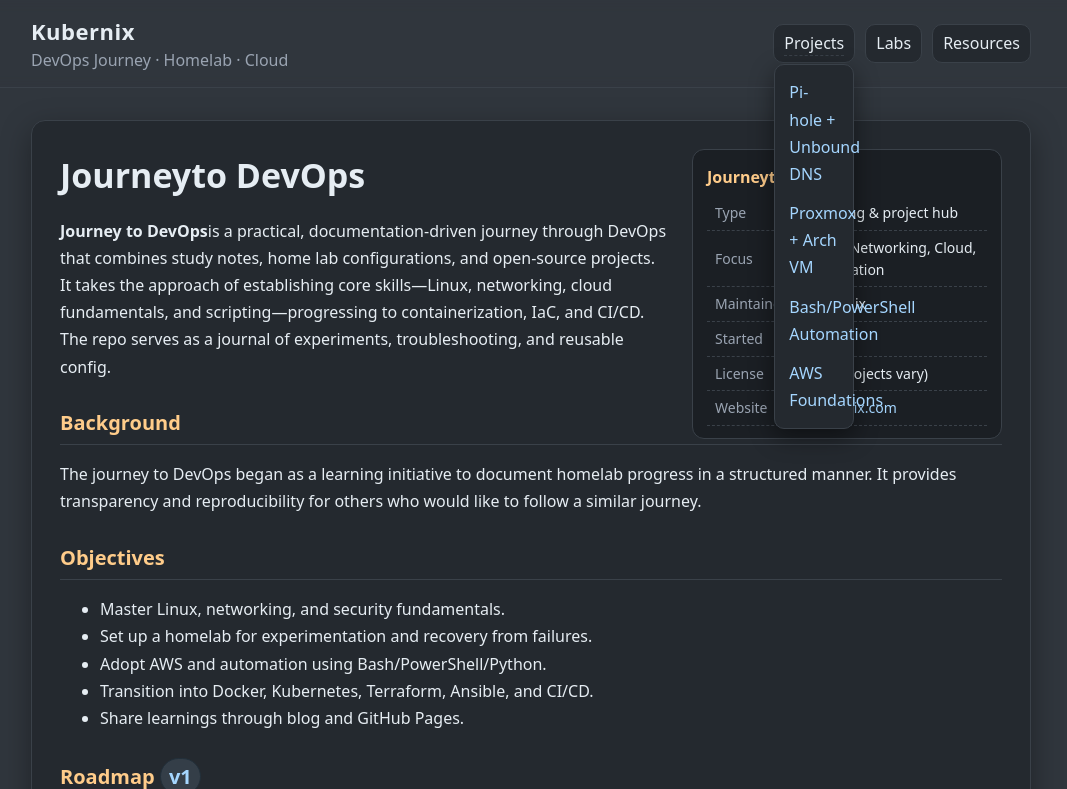
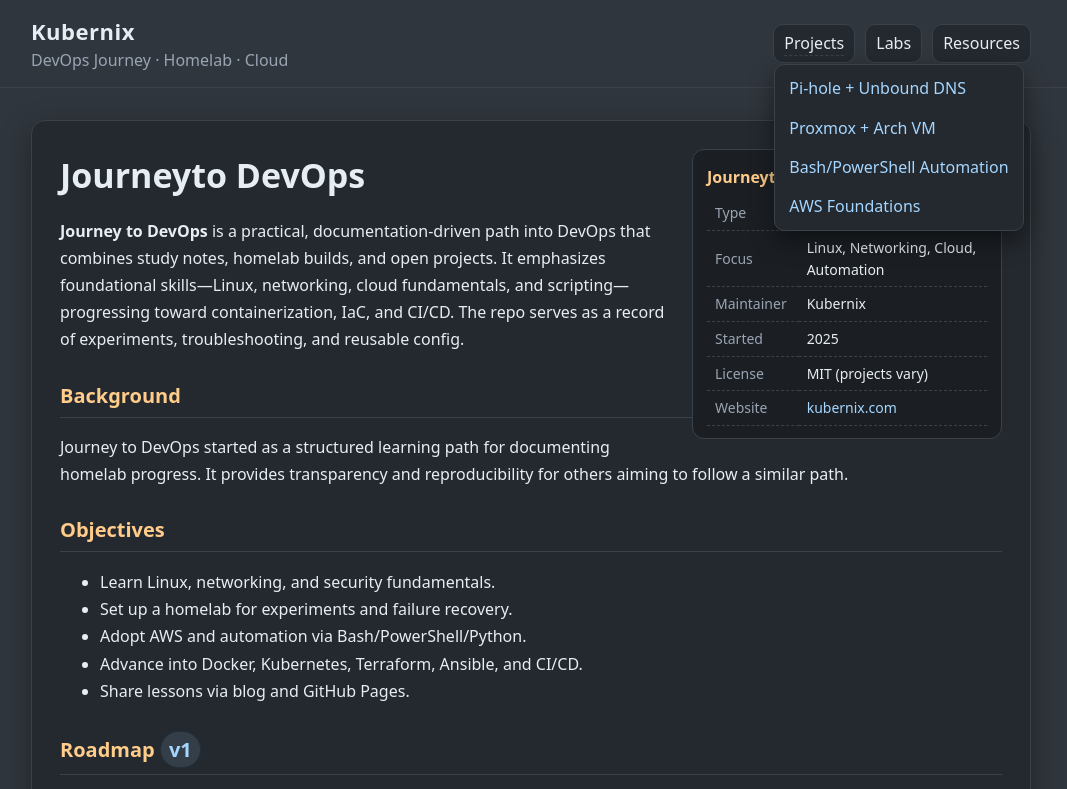
Before and after one commit to milinko92/kubernix.github.io, a plain HTML site: page index.html in a window 1280 px wide. Both pictures are taken after a click on the heading "Projects". Shown: the top 789 px of the page, without its empty margins (109-1176 px from the left). Drawn offline with Linux system fonts and the light colour scheme.

Commit message:
Update index.html

```diff
--- a/index.html
+++ b/index.html
@@ -57,13 +57,18 @@
     details > summary{list-style:none; cursor:pointer; outline:none; color: var(--text)}
     details[open] > summary{border-bottom:1px dashed var(--border)}
     details ul{
-      position:absolute; left:0; right:0; top: calc(100% + 2px);
-      margin:0; padding:8px; list-style:none;
+      position:absolute; left:0; top: calc(100% + 2px);
+      margin:0; padding:4px; list-style:none;
       background: var(--surface);
       border:1px solid var(--border); border-radius:10px;
-      box-shadow: 0 8px 24px rgba(0,0,0,.45);
+      box-shadow: 0 10px 24px rgba(0,0,0,.45);
+      width: max-content;
+      min-width: 180px;
+      z-index: 50;
     }
-    details ul li{margin:0; padding:6px 6px}
+    details ul li{margin:0; padding:0}
+    details ul li a{display:block; padding:6px 10px; text-decoration:none; white-space: nowrap;}
+    details ul li a:hover{background: color-mix(in oklab, var(--primary) 12%, transparent); border-radius:8px; text-decoration:none}
 
     a{color: var(--primary); text-decoration: none}
     a:hover{text-decoration: underline}
@@ -164,18 +169,18 @@
       </aside>
 
       <h1>Journeyto DevOps</h1>
-      <p><strong>Journey to DevOps</strong>is a practical, documentation-driven journey through DevOps that combines study notes, home lab configurations, and open-source projects. It takes the approach of establishing core skills—Linux, networking, cloud fundamentals, and scripting—progressing to containerization, IaC, and CI/CD. The repo serves as a journal of experiments, troubleshooting, and reusable config.</p>
+      <p><strong>Journey to DevOps</strong> is a practical, documentation-driven path into DevOps that combines study notes, homelab builds, and open projects. It emphasizes foundational skills—Linux, networking, cloud fundamentals, and scripting—progressing toward containerization, IaC, and CI/CD. The repo serves as a record of experiments, troubleshooting, and reusable config.</p>
 
       <h2>Background</h2>
-      <p>The journey to DevOps began as a learning initiative to document homelab progress in a structured manner. It provides transparency and reproducibility for others who would like to follow a similar journey.</p>
+      <p>Journey to DevOps started as a structured learning path for documenting homelab progress. It provides transparency and reproducibility for others aiming to follow a similar path.</p>
 
       <h2>Objectives</h2>
       <ul>
-        <li>Master Linux, networking, and security fundamentals.</li>
-        <li>Set up a homelab for experimentation and recovery from failures.</li>
-        <li>Adopt AWS and automation using Bash/PowerShell/Python.</li>
-        <li>Transition into Docker, Kubernetes, Terraform, Ansible, and CI/CD.</li>
-        <li>Share learnings through blog and GitHub Pages.</li>
+        <li>Learn Linux, networking, and security fundamentals.</li>
+        <li>Set up a homelab for experiments and failure recovery.</li>
+        <li>Adopt AWS and automation via Bash/PowerShell/Python.</li>
+        <li>Advance into Docker, Kubernetes, Terraform, Ansible, and CI/CD.</li>
+        <li>Share lessons via blog and GitHub Pages.</li>
       </ul>
 
       <h2 id="roadmap">Roadmap <span class="badge">v1</span></h2>
@@ -192,5 +197,25 @@
       </div>
     </footer>
   </main>
+
+  <script>
+    (function(){
+      const nav = document.querySelector('nav');
+      if(!nav) return;
+      const all = () => Array.from(nav.querySelectorAll('details'));
+      const closeAll = (except) => {
+        all().forEach(d => { if (d !== except && d.hasAttribute('open')) d.removeAttribute('open'); });
+      };
+      all().forEach(d => {
+        d.addEventListener('toggle', () => { if (d.open) closeAll(d); });
+      });
+      document.addEventListener('click', (e) => {
+        if (!e.target.closest('nav')) closeAll();
+      });
+      document.addEventListener('keydown', (e) => {
+        if (e.key === 'Escape') closeAll();
+      });
+    })();
+  </script>
 </body>
 </html>
```
